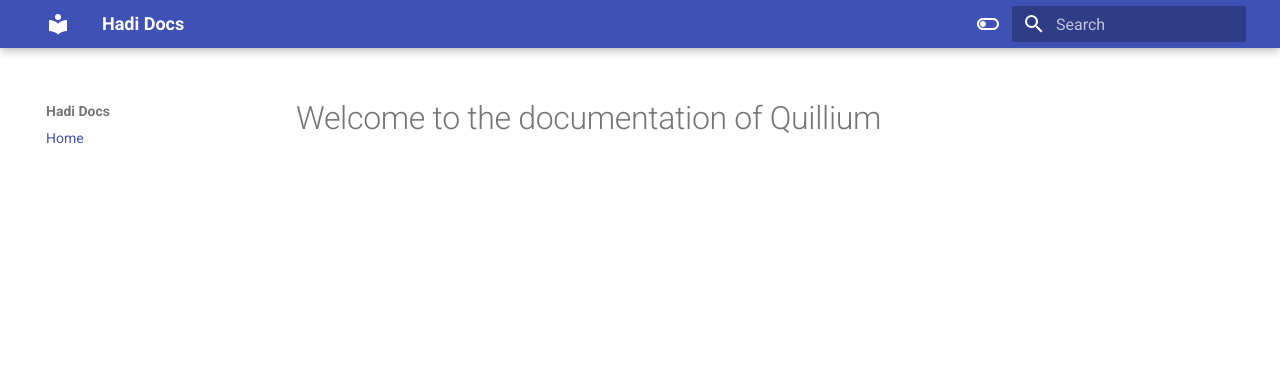
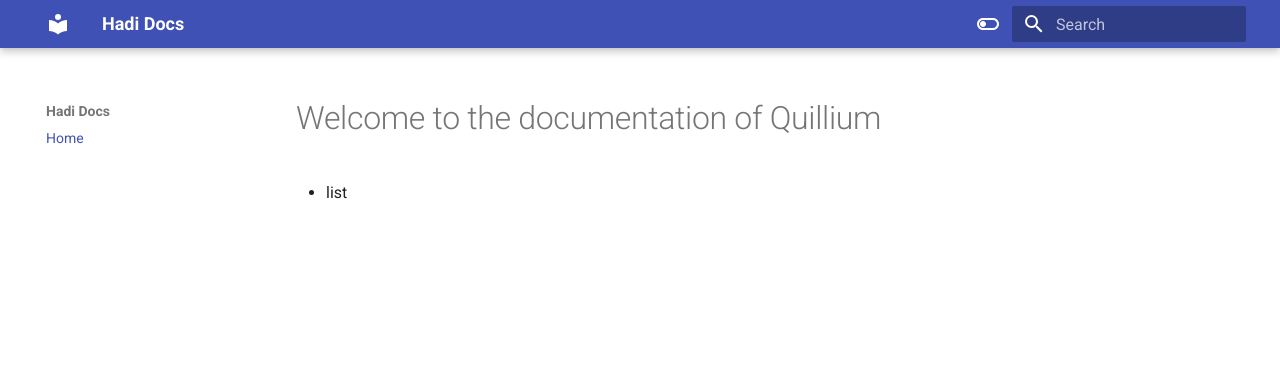
Before and after one commit to Quillium-AI/Quillium-docs, an MkDocs documentation site: the page built from docs/index.md, in a window 1280 px wide. Shown: the top 376 px of the page. Built offline with MkDocs 1.6.1 and Material for MkDocs 9.7.7, drawn with Linux system fonts in a browser that asks for light colours.

Commit message:
Update index.md

```diff
--- a/docs/index.md
+++ b/docs/index.md
@@ -1 +1,2 @@
 # Welcome to the documentation of Quillium
+- list
```
